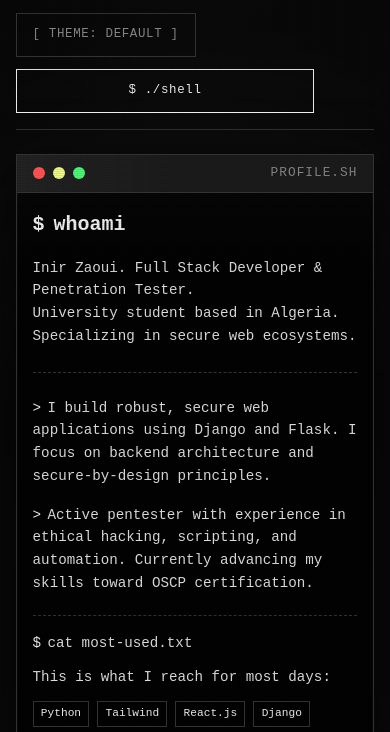
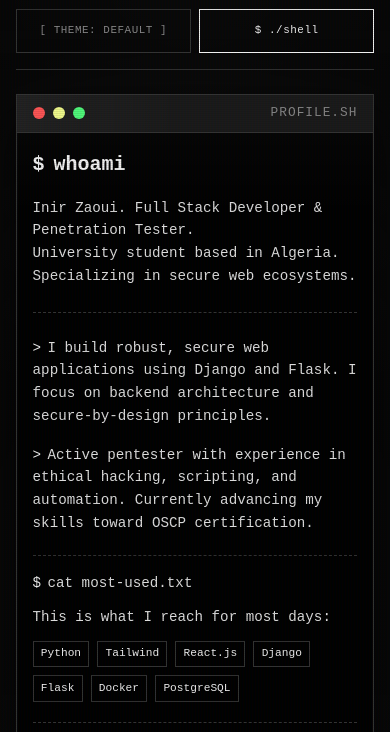
Before and after one commit to nilville/portfolio, a website: page public/index.html in a window 390 px wide. Shown: the part 46-778 px from the top of the page. Drawn offline with Linux system fonts and the light colour scheme.

Commit message:
style: fix header buttons layout on mobile and prevent theme toggle resizing

```diff
--- a/public/style.css
+++ b/public/style.css
@@ -148,6 +148,10 @@ header {
   color: var(--text-dim);
   padding: 0.4rem 1rem;
   min-height: var(--touch-target);
+  min-width: 13rem;
+  display: inline-flex;
+  align-items: center;
+  justify-content: center;
   font-family: var(--font-mono);
   font-size: clamp(0.72rem, 3.2vw, 0.85rem);
   cursor: pointer;
@@ -155,7 +159,7 @@ header {
   transition: var(--transition);
   outline: none;
   letter-spacing: 0.05em;
-  white-space: normal;
+  white-space: nowrap;
   text-align: center;
 }
 
@@ -775,7 +779,11 @@ body.theme-cyberpunk .form-toast.success {
   color: var(--accent);
   padding: 0.4rem 1rem;
   min-height: var(--touch-target);
+  min-width: 8rem;
   max-width: 100%;
+  display: inline-flex;
+  align-items: center;
+  justify-content: center;
   font-family: var(--font-mono);
   font-size: clamp(0.72rem, 3.2vw, 0.85rem);
   cursor: pointer;
@@ -783,7 +791,7 @@ body.theme-cyberpunk .form-toast.success {
   transition: var(--transition);
   outline: none;
   letter-spacing: 0.05em;
-  white-space: normal;
+  white-space: nowrap;
   text-align: center;
 }
 
@@ -1036,11 +1044,35 @@ body.theme-cyberpunk {
 
 @media (max-width: 767px) {
   header {
+    flex-direction: column;
     align-items: stretch;
+    gap: 0.75rem;
   }
 
+  .header-brand {
+    justify-content: space-between;
+    width: 100%;
+  }
+
+  .header-controls {
+    width: 100%;
+    display: grid;
+    grid-template-columns: 1fr 1fr;
+    gap: 0.5rem;
+  }
+
+  .theme-toggle-btn,
   .shell-toggle-btn {
     width: 100%;
+    min-width: 0;
+    padding: 0.4rem 0.5rem;
+    font-size: clamp(0.68rem, 2.8vw, 0.82rem);
+    white-space: nowrap;
+    overflow: hidden;
+    text-overflow: ellipsis;
+    display: inline-flex;
+    align-items: center;
+    justify-content: center;
   }
 
   .modal-window {
```
